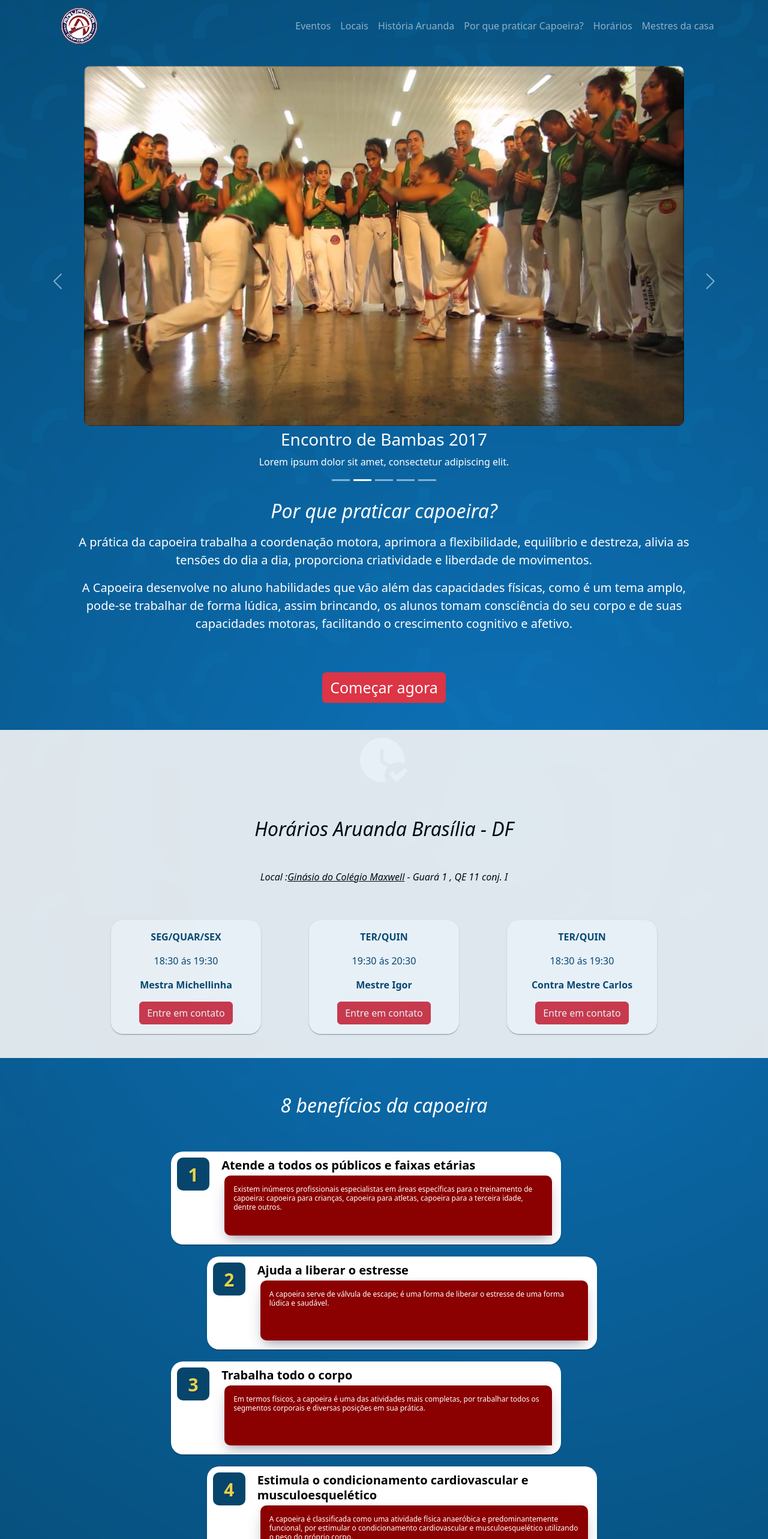
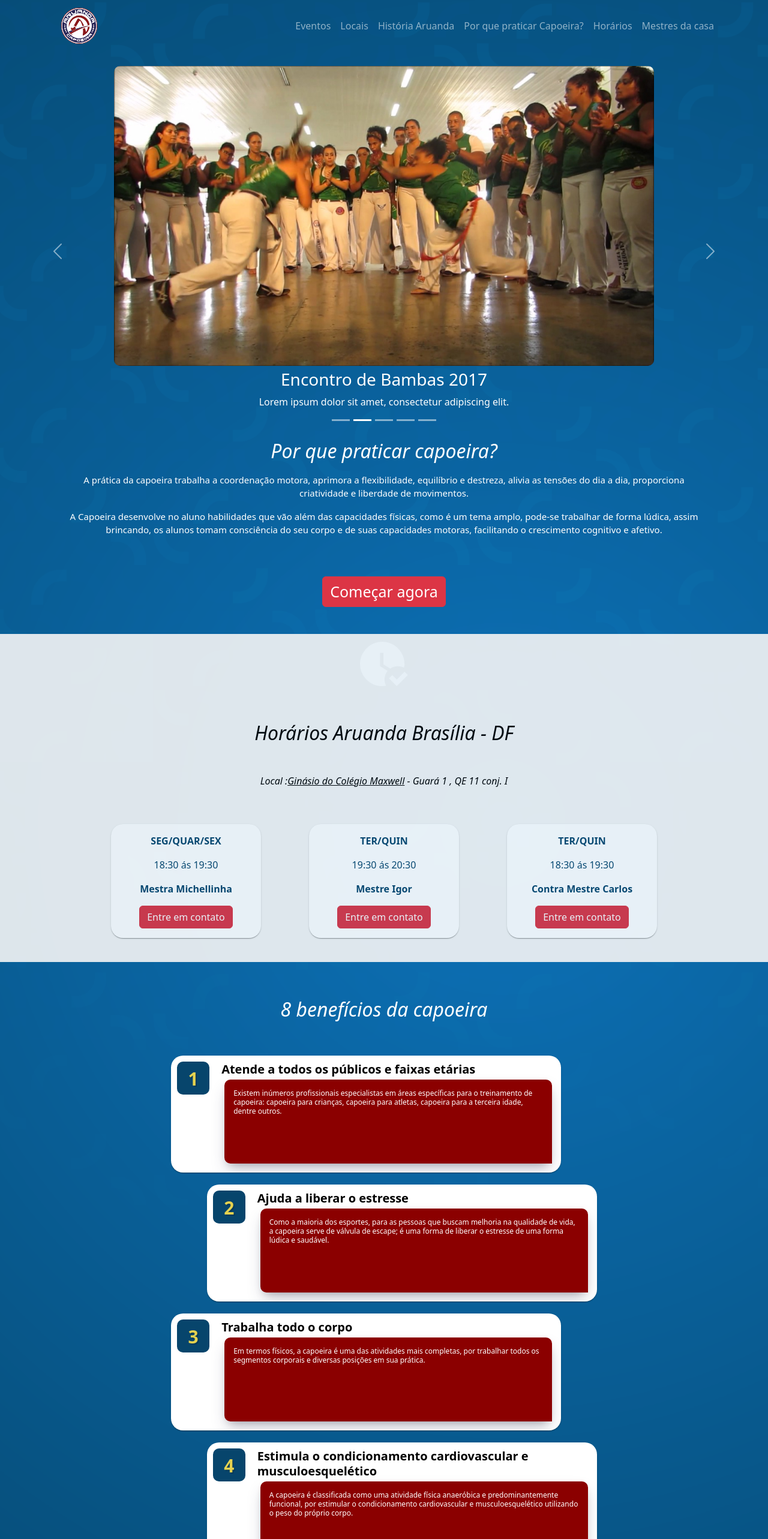
Before and after one commit to LucaMaia/PrototipoSiteAruanda, a Next.js app: page / in a window 1280 px wide. Shown: the top 2566 px of the page at 60% size. Built offline with nearby package versions, Linux system fonts and the light colour scheme.

Commit message:
ajustes tela inicial

```diff
--- a/components/CardBeneficios/CardBeneficios.module.css
+++ b/components/CardBeneficios/CardBeneficios.module.css
@@ -154,7 +154,7 @@
 
 @media (max-width: 1500px) {
     .desc{
-        height: 100px;
+        height: 140px;
         font-size: 12px;
     }
     .alinhamento_imagem_oculos{
@@ -190,7 +190,7 @@
 
 @media (max-width: 580px) {
     .info .desc{
-        height: 130px;
+        height: 140px;
         margin: 1px;
     }
     .info{
--- a/components/Caroussel/index.jsx
+++ b/components/Caroussel/index.jsx
@@ -10,8 +10,8 @@ export default function CarouselComponent({link}) {
                     <Carousel.Item key={index} >
                         <Image
                             src={item.src}
-                            height="600"
-                            width="1000"
+                            height="500"
+                            width="900"
                             className={styles.image}
                         />
 
--- a/subpages/Beneficios/index.jsx
+++ b/subpages/Beneficios/index.jsx
@@ -10,7 +10,7 @@ let cardBeneficios = [
 
         "numeric":"2",
         "subtitle":"Ajuda a liberar o estresse",
-        "textarea":"A capoeira serve de válvula de escape; é uma forma de liberar o estresse de uma forma lúdica e saudável."
+        "textarea":"Como a maioria dos esportes, para as pessoas que buscam melhoria na qualidade de vida, a capoeira serve de válvula de escape; é uma forma de liberar o estresse de uma forma lúdica e saudável."
     },
 
     {
--- a/subpages/PorquePraticar/Pratica.module.css
+++ b/subpages/PorquePraticar/Pratica.module.css
@@ -44,4 +44,7 @@
         max-width: 100vw;
         padding:5px;
     }
+    .historia{
+        font-size: 15px;
+    }
 }
```
Also changed, not shown: pages/locais-treino/index.jsx (+10 -10 lines).
